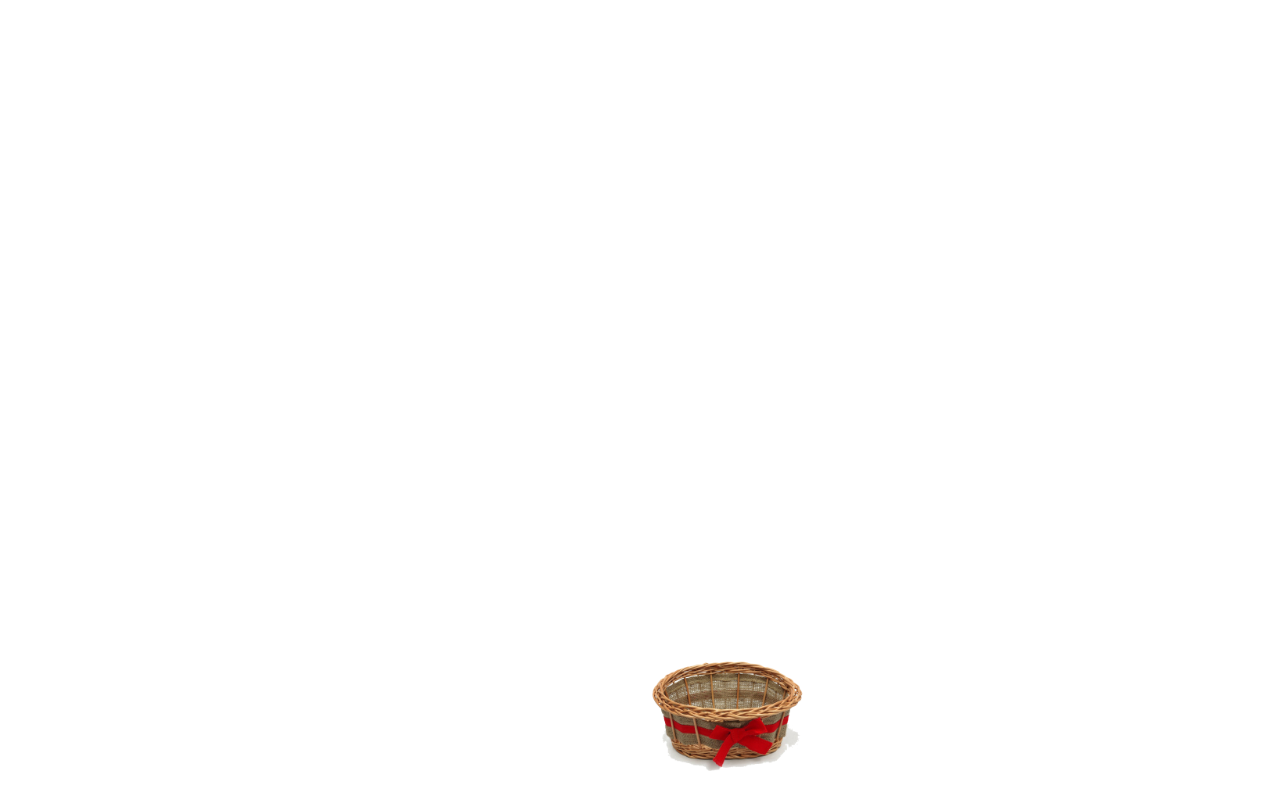
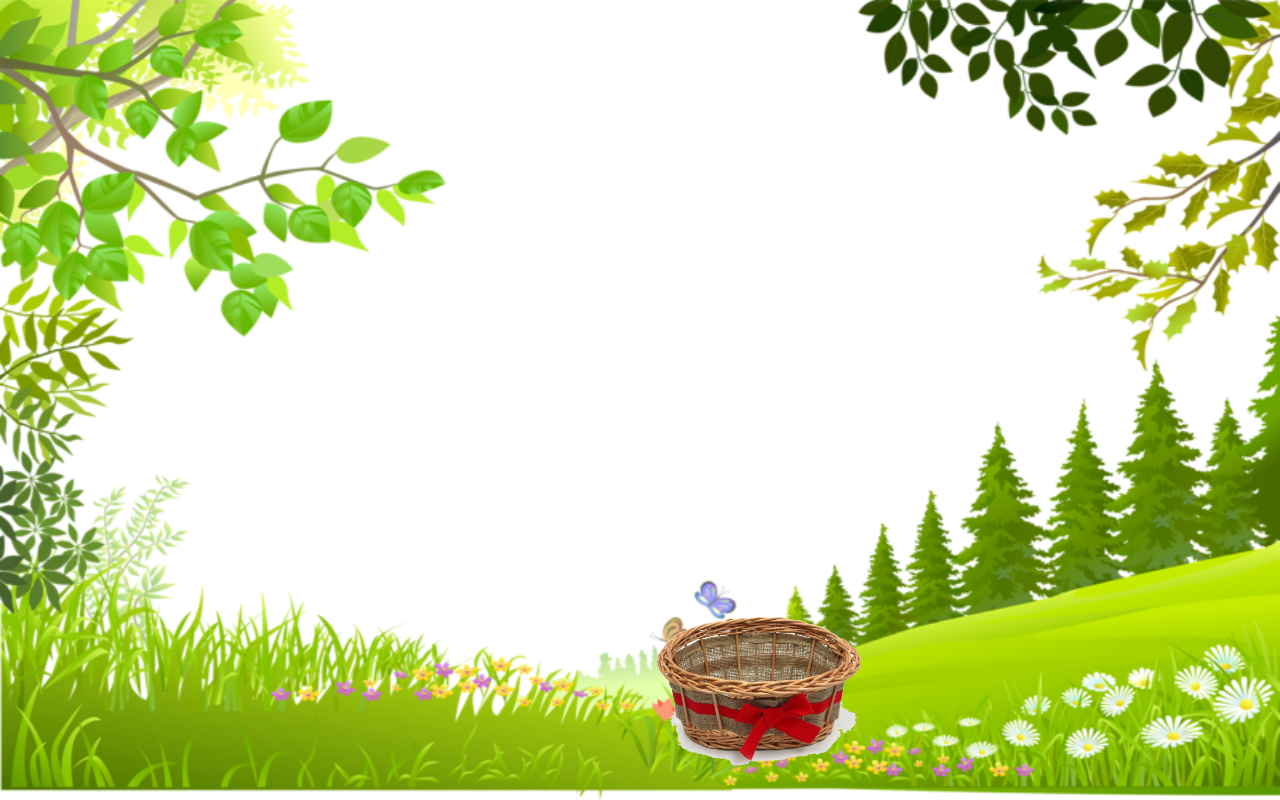
Before and after one commit to SamikshyaChhetri/Fruit-Scoop, a plain HTML site: page index.html in a window 1280 px wide. Drawn offline with nearby package versions, Linux system fonts and the light colour scheme.

Commit message:
basic ui

```diff
--- a/index.html
+++ b/index.html
@@ -11,9 +11,12 @@
     <title>Fruit Catcher</title>
   </head>
   <body>
+    <div>
+      <img src="green.png" alt="" class="h-screen w-full" />
+    </div>
     <div class="flex justify-center">
       <div>
-        <img src="basket.png" alt="" class="w-44 absolute bottom-1" />
+        <img src="basket.png" alt="" class="w-60 absolute bottom-0" />
       </div>
     </div>
   </body>
```
Also changed, not shown: green.png (added).
